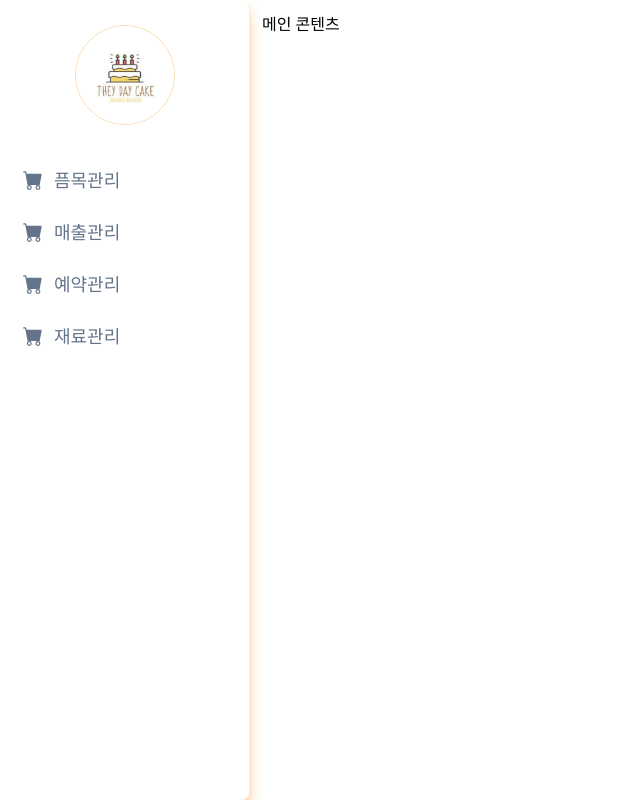
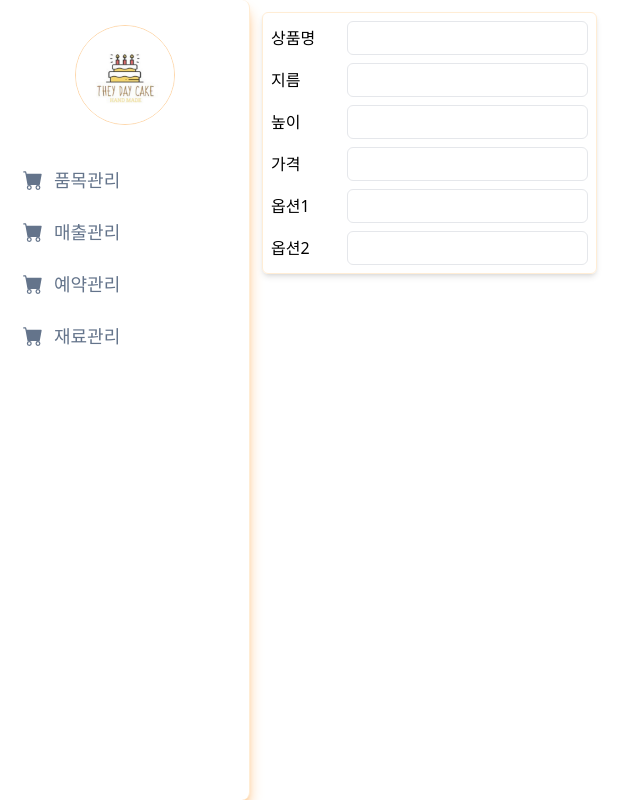
Before and after one commit to HwangInUng/theyday, a Next.js app: page / in a window 1280 px wide. Shown: the whole page, without its empty margins (0-640 px from the left). Built offline with nearby package versions, Linux system fonts and the light colour scheme.

Commit message:
입력필드 테스트

```diff
--- a/src/app/page.tsx
+++ b/src/app/page.tsx
@@ -1,3 +1,9 @@
+import TestForm from "../components/TestForm";
+
 export default function Home() {
-  return <div className="p-3">메인 콘텐츠</div>;
+  return (
+    <div className="p-3 flex">
+      <TestForm />
+    </div>
+  );
 }
--- a/src/components/SideNavigation.tsx
+++ b/src/components/SideNavigation.tsx
@@ -3,7 +3,7 @@ import MainLogo from "../assets/main-logo.png";
 import { BsCartFill } from "react-icons/bs";
 
 const SideNavigation = () => {
-  const menu = ["픔목관리", "매출관리", "예약관리", "재료관리"];
+  const menu = ["품목관리", "매출관리", "예약관리", "재료관리"];
   return (
     <div className="flex flex-col w-[250px] h-screen bg-white border-r rounded-r-lg overflow-hidden border-orange-100 flex-shrink-0 shadow-lg shadow-orange-300">
       <div className="h-[150px] flex justify-center items-center">
--- /dev/null
+++ b/src/components/TestForm.jsx
@@ -0,0 +1,21 @@
+const TestForm = () => {
+  const fieldData = ["상품명", "지름", "높이", "가격", "옵션1", "옵션2"];
+  return (
+    <div className="flex flex-col gap-y-2 border border-orange-100 shadow-md rounded-md w-1/3 p-2">
+      {fieldData.map((field) => (
+        <div key={field} className="flex items-center justify-between">
+          <label className="w-[100px]" htmlFor="name">
+            {field}
+          </label>
+          <input
+            type="text"
+            className="flex-grow outline-none border p-1 rounded-md"
+            id="name"
+          />
+        </div>
+      ))}
+    </div>
+  );
+};
+
+export default TestForm;
```
